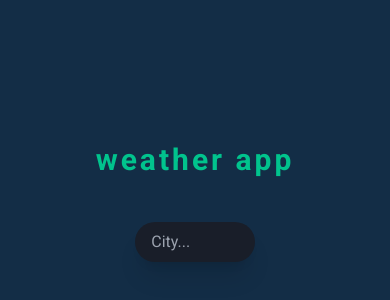
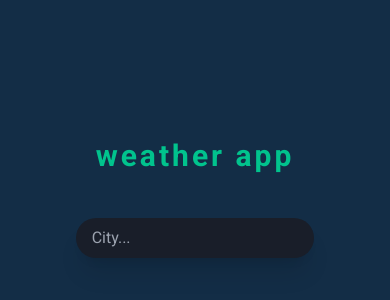
Before and after one commit to BeeAwwad/Weather_App, a React (Vite) app: page / in a window 390 px wide. Shown: the part 224-524 px from the top of the page. Built offline with nearby package versions, Linux system fonts and the light colour scheme; a web font is replaced by a local one.

Commit message:
Put error message for invalid location

```diff
--- a/src/App.jsx
+++ b/src/App.jsx
@@ -10,6 +10,7 @@ function App() {
   const [sunrise, setSunrise] = useState("");
   const [sunset, setSunset] = useState("");
   const [isLoading, setIsLoading] = useState(false);
+  const [error, setError] = useState('');
 
   const city = data.name;
 
@@ -20,10 +21,17 @@ function App() {
   const searchLocation = (event) => {
     if (event.key === "Enter") {
       setIsLoading(true);
-      axios.get(url).then((response) => {
-        setData(response.data);
-        setIsLoading(false);
-      });
+      axios
+        .get(url)
+        .then((response) => {
+          setData(response.data);
+          setIsLoading(false);
+        })
+        .catch((error) => {
+          console.log("Error:", error);
+          setIsLoading(false);
+          setError('Invalid location name.');
+        });
       setLocation("");
     }
   };
@@ -72,6 +80,7 @@ function App() {
           sunrise={sunrise}
           sunset={sunset}
           isLoading={isLoading}
+          error={error}
         />
       </div>
     </>
--- a/src/components/search.jsx
+++ b/src/components/search.jsx
@@ -2,16 +2,17 @@ import React from "react";
 import { ProgressBar } from "react-loader-spinner";
 
 function Search(props) {
-  const { isLoading, data, location, setLocation, searchLocation } = props;
+  const { error, isLoading, data, location, setLocation, searchLocation } =
+    props;
 
   return (
     <div
-      className={`w-1/2 text-dark-mode flex flex-col items-center md:justify-end md:items-center md:ml-auto mx-auto md:mx-0 mt-6 md:mt-0 custom-after after md:bg-dark-second md:h-full md:w-full md:p-4 ${
+      className={`${data.main ? "w-1/2" : "w-full"} text-dark-mode flex flex-col items-center md:justify-end md:items-center md:ml-auto mx-auto md:mx-0 mt-6 md:mt-0 custom-after after md:bg-dark-second md:h-full md:w-full md:p-4 ${
         Object.keys(data).length === 0 ? "md:rounded-r-lg" : ""
       }`}
     >
       <input
-        className="w-full md:w-1/2 md:h-10 px-4 py-2 rounded-3xl text-white placeholder-gray-400 bg-dark-home md:bg-dark-mode focus:outline-none focus:bg-dark-second md:focus:bg-dark-mode transition-all ease-in delay-100 focus:bg-opacity-20 md:focus:bg-opacity-75 shadow-xl mb-3 md:mb-0"
+        className="w-full md:w-1/2 md:h-10 px-4 py-2 rounded-3xl text-white placeholder-gray-400 bg-dark-home md:bg-dark-mode focus:outline-none focus:bg-dark-second md:focus:bg-dark-mode transition-all ease-in delay-100 focus:bg-opacity-20 md:focus:bg-opacity-75 shadow-xl mb-5 md:mb-0"
         value={location}
         onChange={(event) => setLocation(event.target.value)}
         onKeyDown={searchLocation}
@@ -29,6 +30,7 @@ function Search(props) {
           barColor="#01C38D"
         />
       )}
+      {error && <p className="text-white p-2 bg-red-700 rounded-lg">{error}</p>}
     </div>
   );
 }
--- a/src/components/toppart.jsx
+++ b/src/components/toppart.jsx
@@ -3,7 +3,7 @@ import BottomPart from "./bottompart";
 import Search from "./search";
 
 function TopPart(props) {
-  const { isLoading, sunrise, sunset, location, setLocation, searchLocation, data, city } =
+  const { error, isLoading, sunrise, sunset, location, setLocation, searchLocation, data, city } =
     props;
   const [newSunrise, setNewSunrise] = useState("");
   const [newSunset, setNewSunset] = useState("");
@@ -87,6 +87,7 @@ function TopPart(props) {
             searchLocation={searchLocation}
             data={data}
             isLoading={isLoading}
+            error={error}
           />
           {data.main ? (
             <div className="flex flex-col items-center md:bg-dark-mode md:h-full">
```
